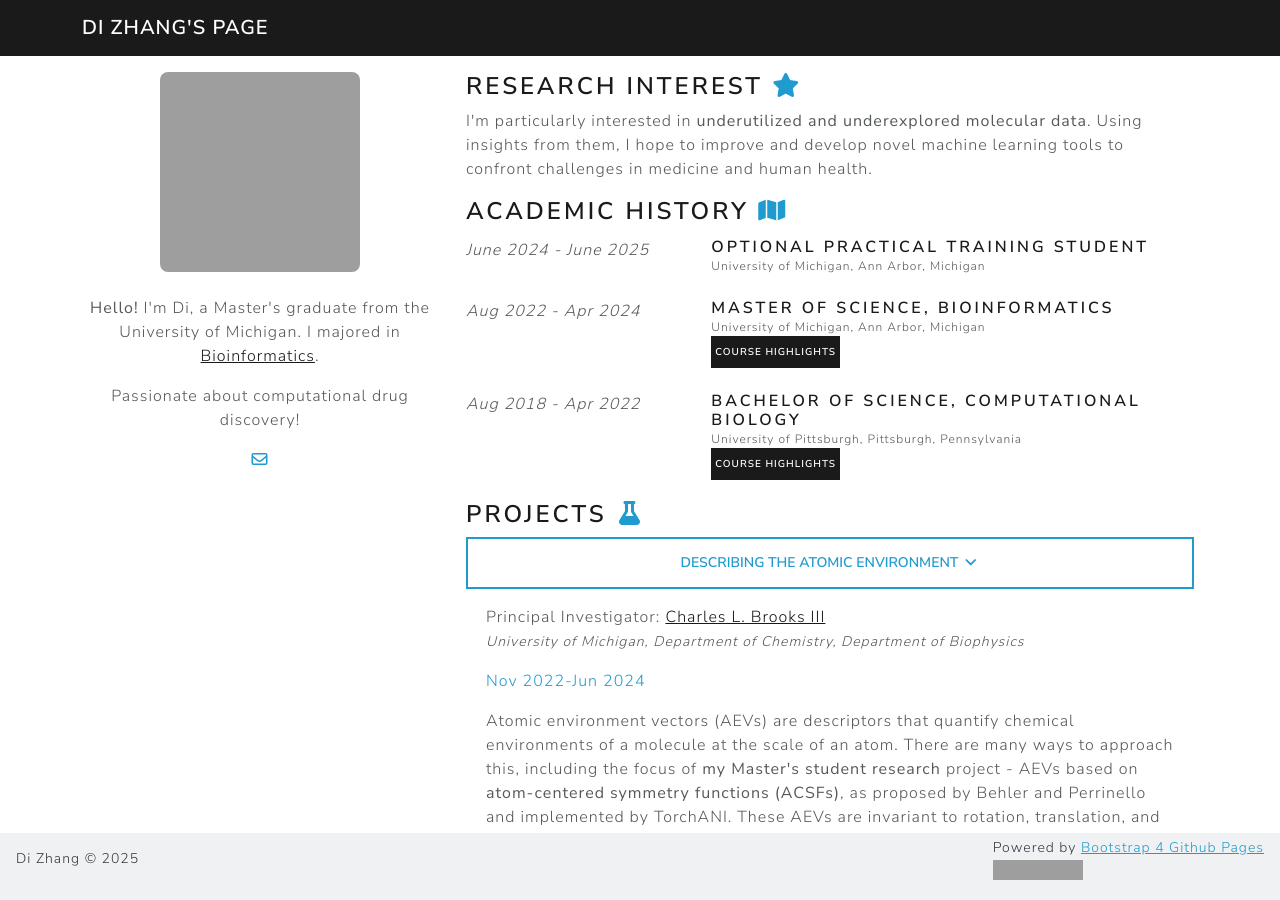
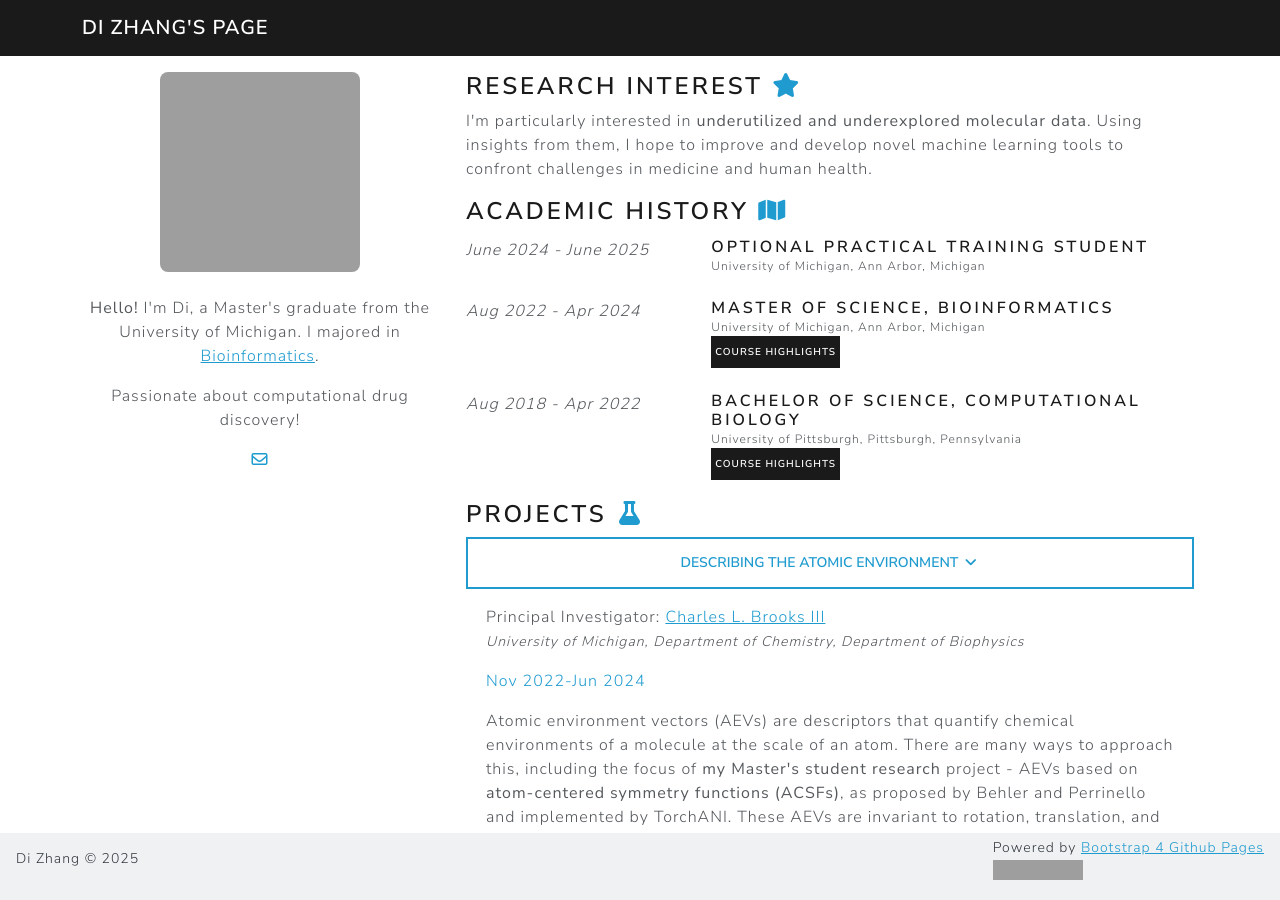
Before and after one commit to zhangdi33/zhangdi33.github.io, a Jekyll site: the page built from index.html, in a window 1280 px wide and 900 px high. Built offline with Jekyll 4.4.1, drawn with Linux system fonts in a browser that asks for light colours; grey boxes are pictures that could not be loaded.

Commit message:
Update index.html

```diff
--- a/index.html
+++ b/index.html
@@ -26,7 +26,7 @@ layout: default
           <div class="container p-2">
             <p class="text-center">
               <b>Hello!</b> I'm Di, a Master's graduate from the University of Michigan.
-              I majored in <a class="text-primary" href="https://medschool.umich.edu/departments/computational-medicine-bioinformatics/education/ms-program" target="_BLANK">Bioinformatics</a>.
+              I majored in <a class="text-info font-weight-bold" href="https://medschool.umich.edu/departments/computational-medicine-bioinformatics/education/ms-program" target="_BLANK">Bioinformatics</a>.
             </p>
 
             <p class="text-center">
@@ -125,7 +125,7 @@ layout: default
             <div id="AEV" class="accordion-collapse collapse show" aria-labelledby="headingAEV" data-bs-parent="#projects">
               <div class="accordion-body">
                 <p>
-                  Principal Investigator: <a href="https://brooks.chem.lsa.umich.edu/" class="text-primary">Charles L. Brooks III</a>
+                  Principal Investigator: <a href="https://brooks.chem.lsa.umich.edu/" class="text-info font-weight-bold">Charles L. Brooks III</a>
                   <br><i class="small">University of Michigan, Department of Chemistry, Department of Biophysics</i>
                 </p>
                 <p class="text-info">Nov 2022-Jun 2024</p>
@@ -156,7 +156,7 @@ layout: default
             <div id="GIST" class="accordion-collapse collapse" aria-labelledby="headingGIST" data-bs-parent="#projects">
               <div class="accordion-body">
                 <p>
-                  Principal Investigator: <a href="https://bits.csb.pitt.edu/" class="text-primary">David R. Koes</a>
+                  Principal Investigator: <a href="https://bits.csb.pitt.edu/" class="text-info font-weight-bold">David R. Koes</a>
                   <br><i class="small">University of Pittsburgh, Department of Computational and Systems Biology</i>
                 </p>
                 <p class="text-info">Sept 2019-Apr 2022</p>
@@ -178,7 +178,7 @@ layout: default
             <div id="WNT" class="accordion-collapse collapse" aria-labelledby="headingWNT" data-bs-parent="#projects">
               <div class="accordion-body">
                 <p>
-                  Principal Investigator: <a href="https://bits.csb.pitt.edu/" class="text-primary">David R. Koes</a>
+                  Principal Investigator: <a href="https://bits.csb.pitt.edu/" class="text-info font-weight-bold">David R. Koes</a>
                   <br><i class="small">University of Pittsburgh, Department of Computational and Systems Biology</i>
                 </p>
                 <p class="text-info">Jan 2019-Apr 2019</p>
```
